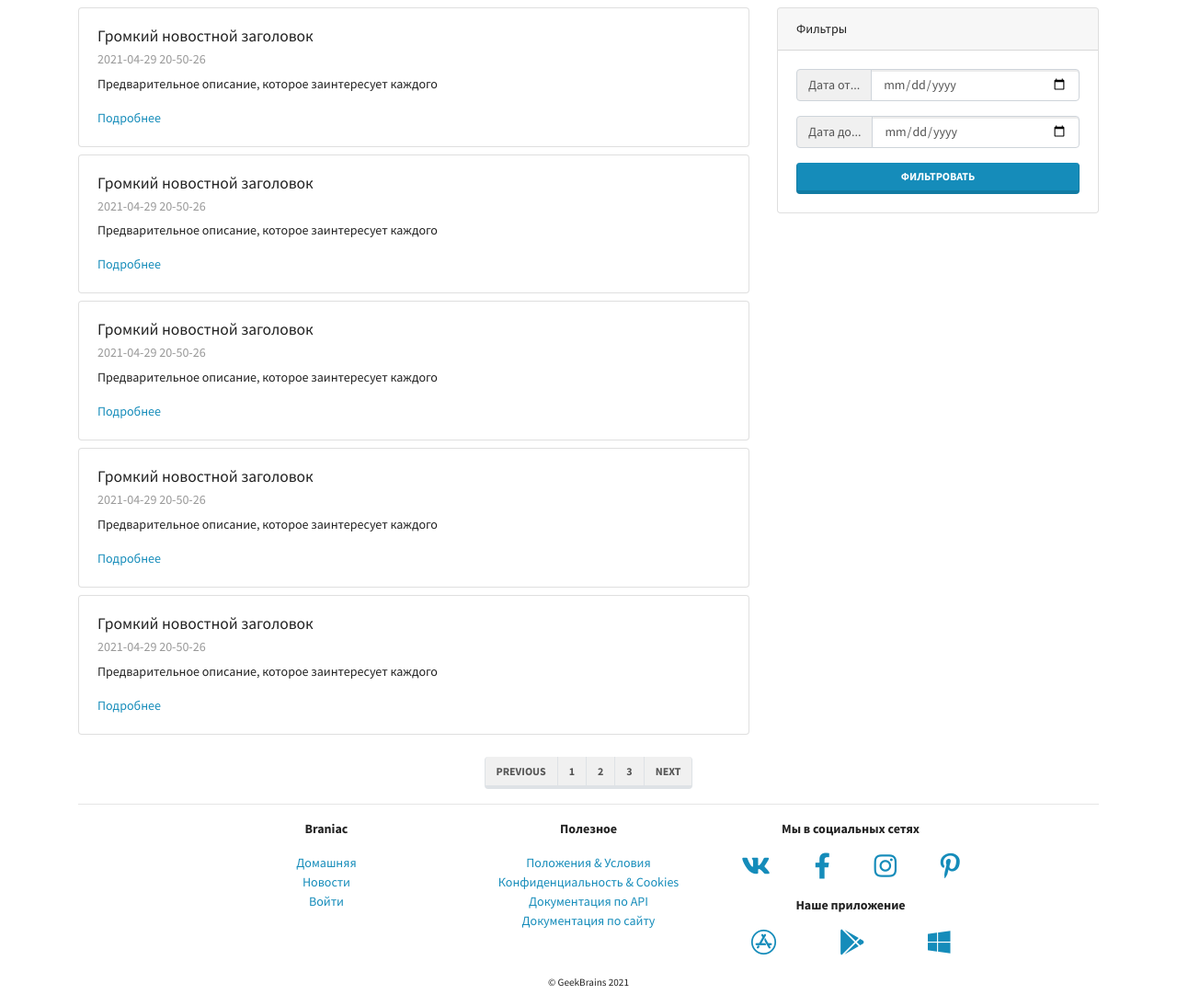
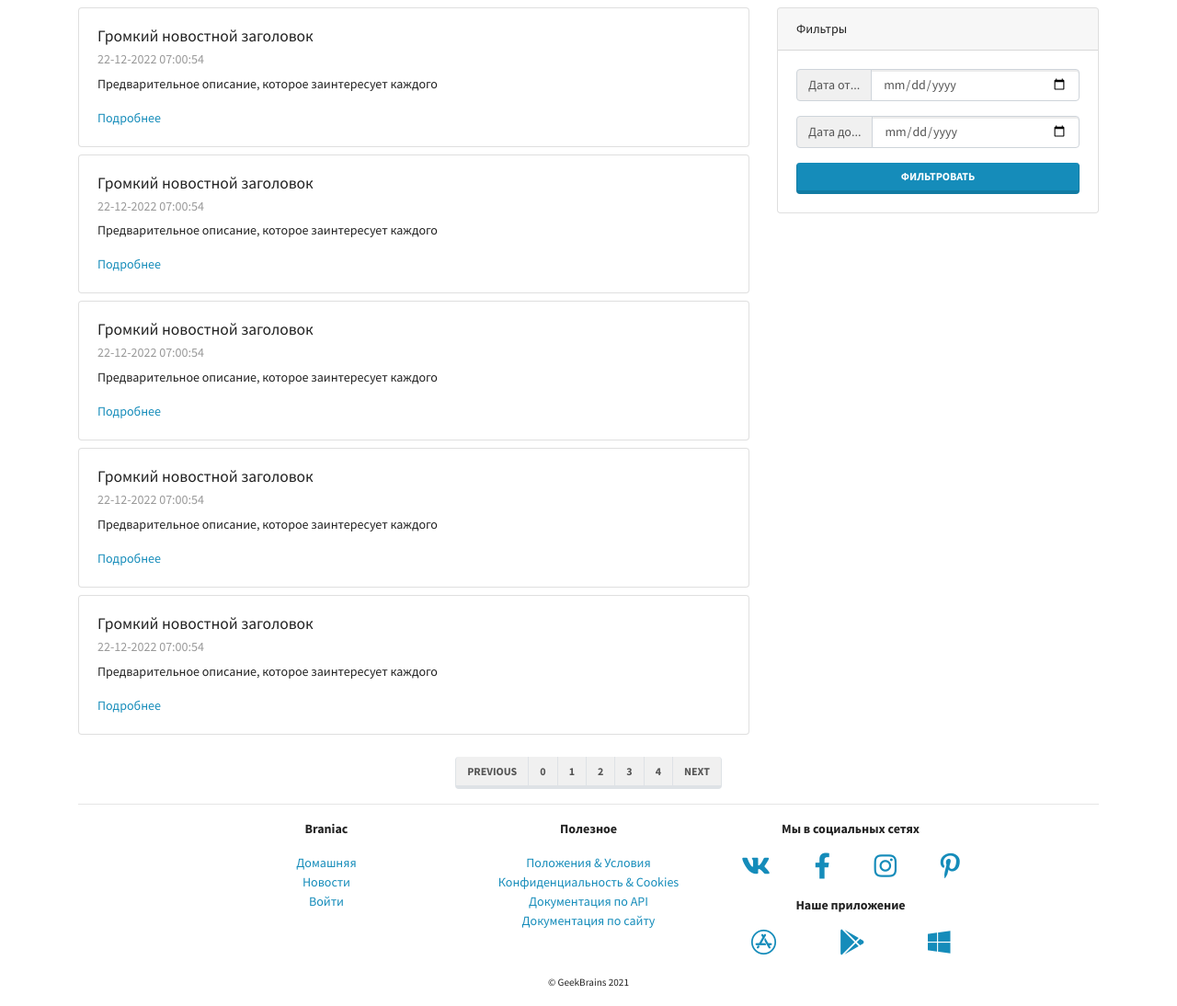
Before and after one commit to StanislavVNikitin/BraniacLMS, a Django app: page /mainapp/news/ in a window 1280 px wide. Shown: the part 77-1171 px from the top of the page at 92% size. Run offline with Django 3.2, Linux system fonts and the light colour scheme; some libraries are stand-ins or nearby versions.

Commit message:
lesson_3 datetime in templates

```diff
--- a/mainapp/templates/mainapp/news.html
+++ b/mainapp/templates/mainapp/news.html
@@ -1,15 +1,18 @@
 {% extends 'base.html' %}
+
 {% block content %}
+
+  {% with range as double_range %}
 
     <div class="row">
 
       <div class="col-lg-8">
 
-      {% for i in range %}
+        {% for i in double_range %}
           <div class="card my-2">
             <div class="card-body">
               <h5 class="card-title">{{ news_title }}</h5>
-            <h6 class="card-subtitle mb-2 text-muted">2021-04-29 20-50-26</h6>
+              <h6 class="card-subtitle mb-2 text-muted">{{ datetime_obj|date:"d-m-Y h:i:s"}}</h6>
               <p class="card-text">{{ news_preview }}</p>
               <a href="#" class="card-link">Подробнее</a>
             </div>
@@ -49,14 +52,17 @@
       <nav aria-label="Page navigation example">
         <ul class="pagination">
           <li class="page-item"><a class="page-link" href="#">Previous</a></li>
-        <li class="page-item"><a class="page-link" href="#">1</a></li>
-        <li class="page-item"><a class="page-link" href="#">2</a></li>
-        <li class="page-item"><a class="page-link" href="#">3</a></li>
+
+          {% for i in double_range %}
+            <li class="page-item"><a class="page-link" href="#">{{ i }}</a></li>
+          {% endfor %}
+
           <li class="page-item"><a class="page-link" href="#">Next</a></li>
         </ul>
       </nav>
     </div>
 
     </div>
+  {% endwith %}
 
 {% endblock content %}
--- a/mainapp/views.py
+++ b/mainapp/views.py
@@ -1,3 +1,5 @@
+from datetime import datetime
+
 from django.views.generic import TemplateView
 
 
@@ -13,6 +15,7 @@ class NewsPageView(TemplateView):
         context["news_title"] = "Громкий новостной заголовок"
         context["news_preview"] = "Предварительное описание, которое заинтересует каждого"
         context["range"] = range(5)
+        context["datetime_obj"] = datetime.now()
         return context
 
 
```
Lines whose indentation alone changed are shown as unchanged.
